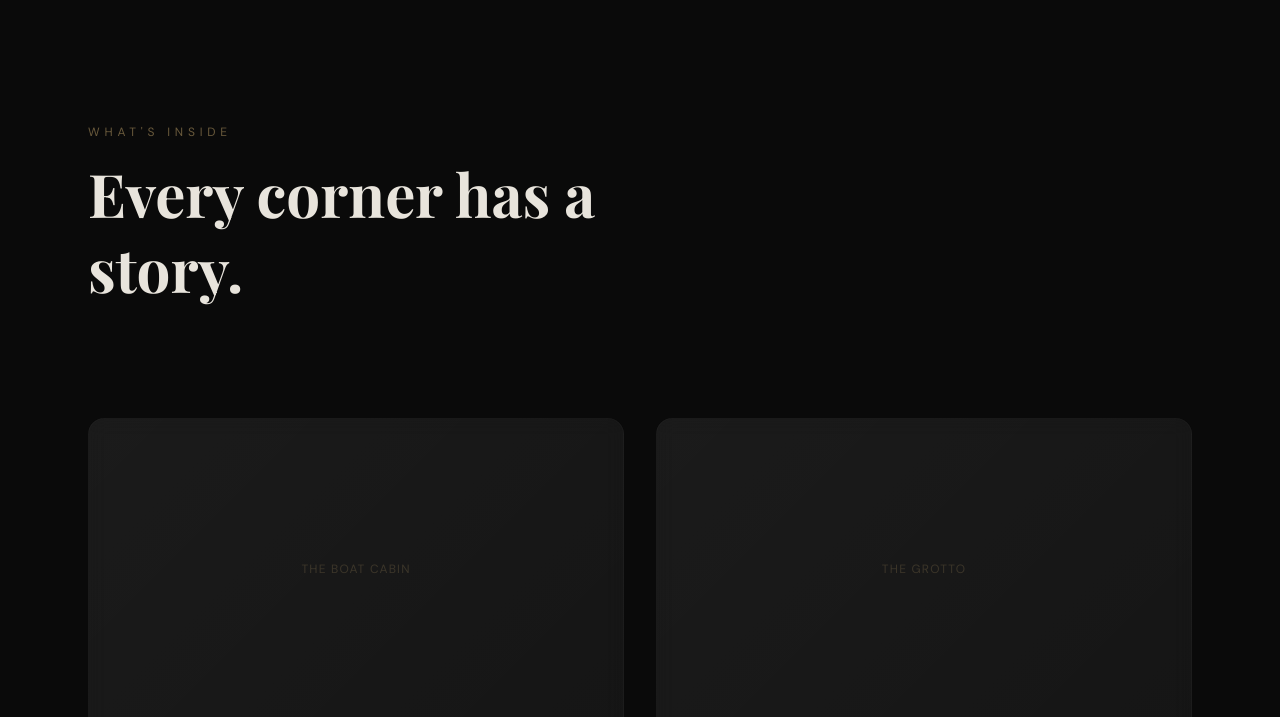
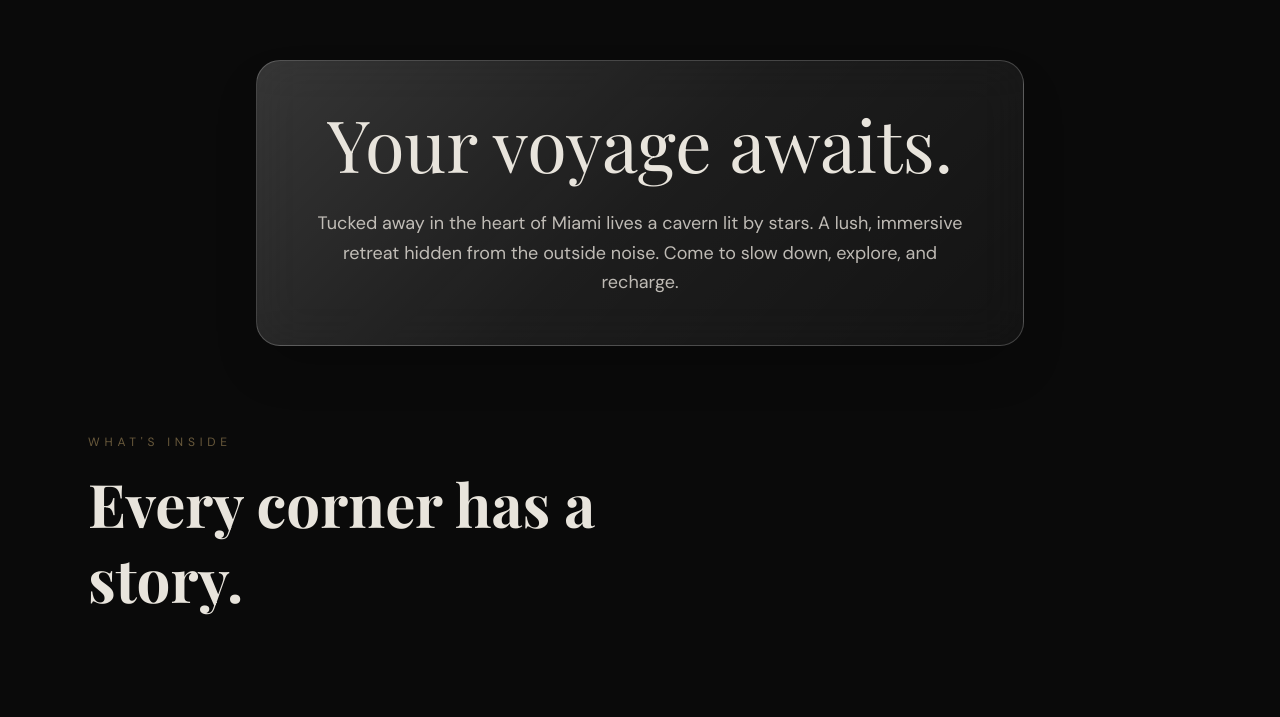
Before and after one commit to racheltomasetti/the-grotto, a Next.js app: page / in a window 1280 px wide. Shown: the part 3220-3937 px from the top of the page. Built offline with nearby package versions, Linux system fonts and the light colour scheme.

Commit message:
anchor & hook

```diff
--- a/app/page.tsx
+++ b/app/page.tsx
@@ -1,11 +1,13 @@
-import HeroScroll from "@/components/HeroScroll";
+import Anchor from "@/components/Anchor";
+import Hook from "@/components/Hook";
 import Amenities from "@/components/Amenities";
 import Footer from "@/components/Footer";
 
 export default function Home() {
   return (
     <main className="bg-[#0a0a0a]">
-      <HeroScroll />
+      <Anchor />
+      <Hook />
       <Amenities />
       <Footer />
     </main>
--- a/components/Amenities.tsx
+++ b/components/Amenities.tsx
@@ -72,7 +72,7 @@ export default function Amenities() {
   }, []);
 
   return (
-    <section ref={sectionRef} className="relative px-6 py-24 md:py-36 max-w-6xl mx-auto">
+    <section ref={sectionRef} className="relative mx-auto max-w-6xl px-6 pb-24 pt-8 md:pb-36 md:pt-12">
       {/* Section header */}
       <div className="mb-20 md:mb-28">
         <p
--- a/components/HeroScroll.tsx
+++ b/components/Anchor.tsx
@@ -30,23 +30,7 @@ export default function HeroScroll() {
     // Keep behavior aligned with CSS breakpoints used for rendering.
     const isMobileViewport = window.matchMedia("(max-width: 767px)").matches;
 
-    const detectFrameExt = async (): Promise<"jpg" | "webp"> => {
-      const canLoad = (ext: "jpg" | "webp") =>
-        new Promise<boolean>((resolve) => {
-          const probe = new Image();
-          probe.onload = () => resolve(true);
-          probe.onerror = () => resolve(false);
-          probe.src = `/frames/frame-0001.${ext}?v=${FRAME_SEQUENCE_VERSION}`;
-        });
-
-      if (await canLoad("jpg")) return "jpg";
-      if (await canLoad("webp")) return "webp";
-      return "jpg";
-    };
-
     const clamp01 = (value: number) => Math.max(0, Math.min(1, value));
-    const framePathWithExt = (index: number, ext: "jpg" | "webp") =>
-      `/frames/frame-${String(index).padStart(4, "0")}.${ext}?v=${FRAME_SEQUENCE_VERSION}`;
 
     const computeProgress = () => {
       const rect = section.getBoundingClientRect();
@@ -77,8 +61,19 @@ export default function HeroScroll() {
     };
 
     const initMobileFrames = async () => {
-      const ext = await detectFrameExt();
       if (isDisposed) return;
+
+      const nav = navigator as Navigator & {
+        connection?: {
+          effectiveType?: string;
+          saveData?: boolean;
+        };
+      };
+      const effectiveType = nav.connection?.effectiveType ?? "4g";
+      const isConstrainedNetwork =
+        effectiveType === "slow-2g" || effectiveType === "2g";
+      const isMidNetwork = effectiveType === "3g";
+      const prefersDataSaver = Boolean(nav.connection?.saveData);
 
       const frameCache = new Map<number, HTMLImageElement>();
       const loadedFrames = new Set<number>();
@@ -105,15 +100,18 @@ export default function HeroScroll() {
         preload.onload = () => {
           loadedFrames.add(frameIndex);
         };
-        preload.src = framePathWithExt(frameIndex, ext);
+        preload.src = FRAME_PATH(frameIndex);
         frameCache.set(frameIndex, preload);
       };
 
       const pumpQueue = () => {
         if (isDisposed || loadQueue.length === 0) return;
-        const next = loadQueue.shift();
-        if (typeof next === "number") {
-          primeFrame(next);
+        const loadsPerTick = isConstrainedNetwork || prefersDataSaver ? 1 : 2;
+        for (let i = 0; i < loadsPerTick; i++) {
+          const next = loadQueue.shift();
+          if (typeof next === "number") {
+            primeFrame(next);
+          }
         }
         const idleCallback = (
           globalThis as typeof globalThis & {
@@ -130,8 +128,14 @@ export default function HeroScroll() {
         }
       };
 
-      // Keep mobile lighter up front, then continue loading the rest in background.
-      const initialPreloadCount = isMobileViewport ? 36 : 40;
+      // Tune initial preload for connection quality to improve perceived sync.
+      const initialPreloadCount = prefersDataSaver
+        ? 18
+        : isConstrainedNetwork
+          ? 22
+          : isMidNetwork
+            ? 30
+            : 42;
       for (let i = 1; i <= Math.min(TOTAL_FRAMES, initialPreloadCount); i++) {
         primeFrame(i);
       }
@@ -166,7 +170,7 @@ export default function HeroScroll() {
           return;
         }
         // Worst-case fallback; should be rare once preloading ramps up.
-        img.src = framePathWithExt(frameIndex, ext);
+        img.src = FRAME_PATH(frameIndex);
         displayedFrame = frameIndex;
       };
 
@@ -197,8 +201,8 @@ export default function HeroScroll() {
         rafId = requestAnimationFrame(updateFrame);
       };
 
-      // Render the first frame immediately with the detected extension.
-      img.src = framePathWithExt(1, ext);
+      // Render the first frame immediately.
+      img.src = FRAME_PATH(1);
       displayedFrame = 1;
       requestUpdate();
 
--- /dev/null
+++ b/components/Hook.tsx
@@ -0,0 +1,30 @@
+export default function Hook() {
+  return (
+    <section className="w-full bg-[#0a0a0a] text-[var(--color-mist)]">
+      <div className="mx-auto flex w-full max-w-5xl items-start justify-center px-6 pb-8 pt-14 text-center md:pb-10 md:pt-20">
+        <div
+          className="w-full max-w-3xl rounded-3xl border border-white/20 bg-white/10 p-8 shadow-2xl backdrop-blur-xl md:p-12"
+          style={{
+            background:
+              "linear-gradient(135deg, rgba(255,255,255,0.18) 0%, rgba(255,255,255,0.08) 50%, rgba(255,255,255,0.04) 100%)",
+          }}
+        >
+          <h2
+            className="text-5xl leading-[0.95] md:text-6xl lg:text-7xl"
+            style={{ fontFamily: "var(--font-playfair)" }}
+          >
+            Your voyage awaits.
+          </h2>
+          <p
+            className="mt-8 text-base leading-relaxed text-[var(--color-mist)]/80 md:text-lg"
+            style={{ fontFamily: "var(--font-dm-sans)" }}
+          >
+            Tucked away in the heart of Miami lives a cavern lit by stars. A lush,
+            immersive retreat hidden from the outside noise. Come to slow down,
+            explore, and recharge.
+          </p>
+        </div>
+      </div>
+    </section>
+  );
+}
```
